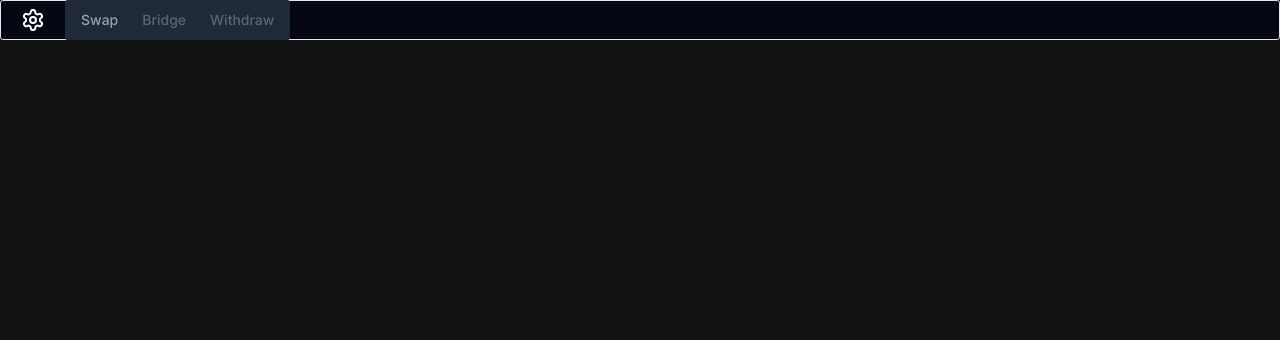
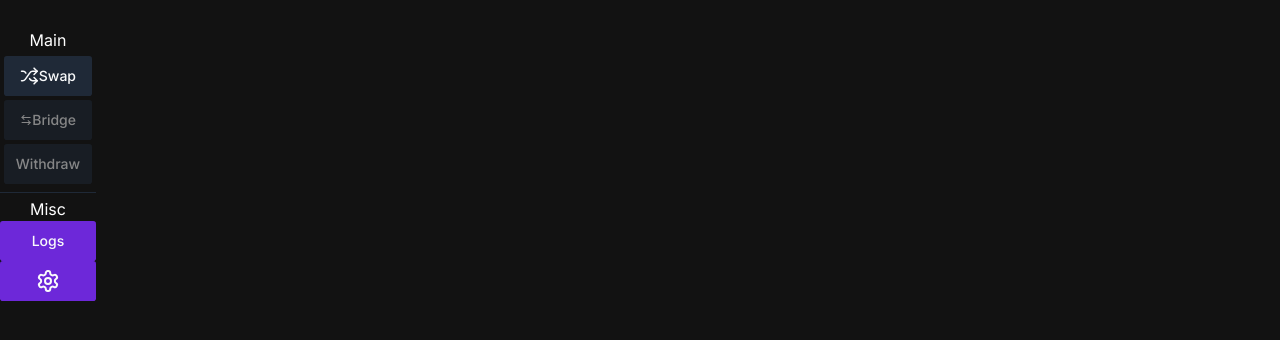
Before and after one commit to pesiq/crypto_bot, a Next.js app: page / in a window 1280 px wide. Shown: the top 340 px of the page. Built offline with nearby package versions, Linux system fonts and the light colour scheme.

Commit message:
Added sidebar
currently non-functional (duh)

```diff
--- a/app/layout.tsx
+++ b/app/layout.tsx
@@ -17,7 +17,7 @@ export default function RootLayout({ children }: { children: React.ReactNode })
   return (
     <html lang="en">
       <body className={inter.className}>
-        <Dashboard />
+        <Sidebar />
         <ThemeProvider
           attribute='class'
           defaultTheme='dark'
--- a/components/sidebar.tsx
+++ b/components/sidebar.tsx
@@ -1,28 +1,42 @@
 "use client"
 
 import { Button } from "./ui/button"
+import { Separator } from "./ui/separator"
+import { Settings, Shuffle, ArrowLeftRight } from "lucide-react"
+
 
 
 export function Sidebar(){
 
 
     return(
-    <div className="space-y-4 py-4 lg:block pb-4">
-        <h2 className="mb-2 px-4 text-lg font-semibold tracking-tight">
+    <div className="fixed top-0 left-0 h-screen flex flex-col py-7 w-24">
+        <h2 className="text-center">
             Main
         </h2>
-        <div className="space-y-1">
-            <Button variant="secondary" className="w-full justify-start">
-                Swap
+        <div className="space-y-1 p-1">
+            <Button variant="secondary" className="w-full"
+            onClick={() => {console.log("Swap clicked")}}
+            >
+                <Shuffle /> Swap
             </Button>
-            <Button variant="secondary" className="w-full justify-start" disabled>
-                Bridge
+            <Button variant="secondary" className="w-full" disabled>
+                <ArrowLeftRight/>Bridge
             </Button>
-            <Button variant="secondary" className="w-full justify-start" disabled>
+            <Button variant="secondary" className="w-full" disabled>
                 Withdraw
             </Button>
-
         </div>
+        <Separator  className="my-1"/>
+        <h2 className="text-center">
+            Misc
+        </h2>
+        <Button>
+            Logs
+        </Button>
+        <Button className="">
+            <Settings className=""/>
+        </Button>
     </div>
     )
 }
```
Also changed, not shown: app/bridge/page.tsx (added), app/swap/page.tsx (added).
